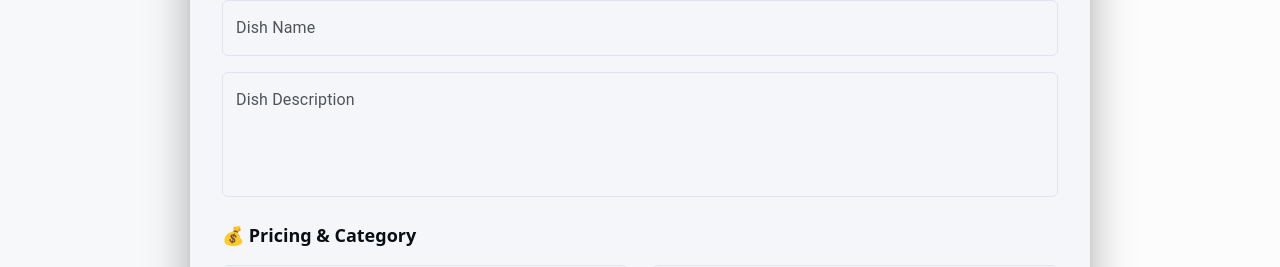
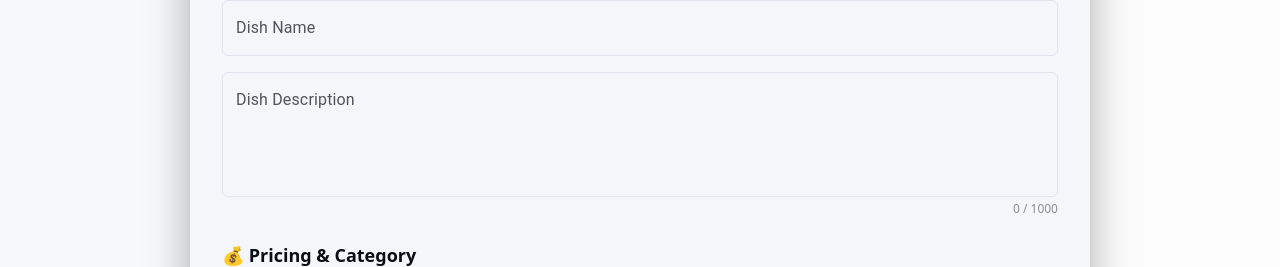
Before and after one commit to kashubyak/Resto-hub, a Next.js app in the folder frontend/: page /dish in a window 1280 px wide. Both pictures are taken after a click on the button "Create new dish". Shown: the part 203-470 px from the top of the page. Built offline with nearby package versions, Linux system fonts and the light colour scheme; no server answers.

Commit message:
refactor: enhance DishModal and BasicInformationSection to include watch functionality for improved form handling

```diff
--- a/frontend/src/app/dish/DishModal.tsx
+++ b/frontend/src/app/dish/DishModal.tsx
@@ -15,7 +15,8 @@ type DishModalProps = {
 }
 
 export const DishModal = ({ open, onClose }: DishModalProps) => {
-	const { onSubmit, register, errors, handleSubmit, control, setError, clearErrors } = useDishModal(onClose)
+	const { onSubmit, register, errors, handleSubmit, control, setError, clearErrors, watch } =
+		useDishModal(onClose)
 
 	return (
 		<Dialog
@@ -59,7 +60,7 @@ export const DishModal = ({ open, onClose }: DishModalProps) => {
 					}}
 				>
 					<div className='h-full overflow-y-auto'>
-						<BasicInformationSection register={register} errors={errors} />
+						<BasicInformationSection register={register} errors={errors} watch={watch} />
 						<PricingCategorySection register={register} errors={errors} />
 						<IngredientsSection
 							control={control}
--- a/frontend/src/app/dish/components/BasicInformationSection.tsx
+++ b/frontend/src/app/dish/components/BasicInformationSection.tsx
@@ -2,17 +2,23 @@
 
 import { Input } from '@/components/ui/Input'
 import type { IFormValues } from '@/types/dish.interface'
-import type { FieldErrors, UseFormRegister } from 'react-hook-form'
+import type { FieldErrors, UseFormRegister, UseFormWatch } from 'react-hook-form'
 
 type BasicInformationSectionProps = {
 	register: UseFormRegister<IFormValues>
 	errors: FieldErrors<IFormValues>
+	watch: UseFormWatch<IFormValues>
 }
 
 export const BasicInformationSection = ({
 	register,
 	errors,
+	watch,
 }: BasicInformationSectionProps) => {
+	const descriptionValue = watch('description') || ''
+	const descriptionLength = descriptionValue.length
+	const maxDescriptionLength = 1000
+
 	return (
 		<div className='mb-6'>
 			<h3 className='text-lg font-semibold mb-4 text-foreground flex items-center gap-2'>
@@ -41,6 +47,7 @@ export const BasicInformationSection = ({
 					error={errors.name?.message}
 				/>
 
+				<div className='relative'>
 					<Input
 						register={register('description', {
 							required: 'Dish description is required',
@@ -48,7 +55,8 @@ export const BasicInformationSection = ({
 								minLength: v =>
 									v.trim().length >= 5 || 'Description must be at least 5 characters',
 								maxLength: v =>
-								v.trim().length <= 1000 || 'Description can be at most 1000 characters',
+									v.trim().length <= maxDescriptionLength ||
+									`Description can be at most ${maxDescriptionLength} characters`,
 								noOnlySpaces: v =>
 									v.trim().length > 0 || 'Description cannot be only spaces',
 								validCharacters: v =>
@@ -63,6 +71,10 @@ export const BasicInformationSection = ({
 						multiline
 						rows={4}
 					/>
+					<p className='text-xs text-secondary-foreground mt-1 text-right'>
+						{descriptionLength} / {maxDescriptionLength}
+					</p>
+				</div>
 			</div>
 		</div>
 	)
--- a/frontend/src/hooks/useDishModal.ts
+++ b/frontend/src/hooks/useDishModal.ts
@@ -17,6 +17,7 @@ export const useDishModal = (onClose: () => void) => {
 		control,
 		setError,
 		clearErrors,
+		watch,
 	} = useForm<IFormValues>({
 		mode: 'onChange',
 		defaultValues: {
@@ -61,5 +62,6 @@ export const useDishModal = (onClose: () => void) => {
 		control,
 		setError,
 		clearErrors,
+		watch,
 	}
 }
```
Lines whose indentation alone changed are shown as unchanged.
